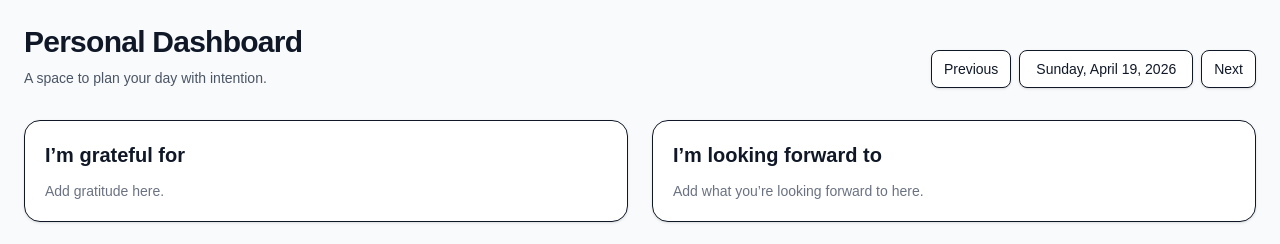
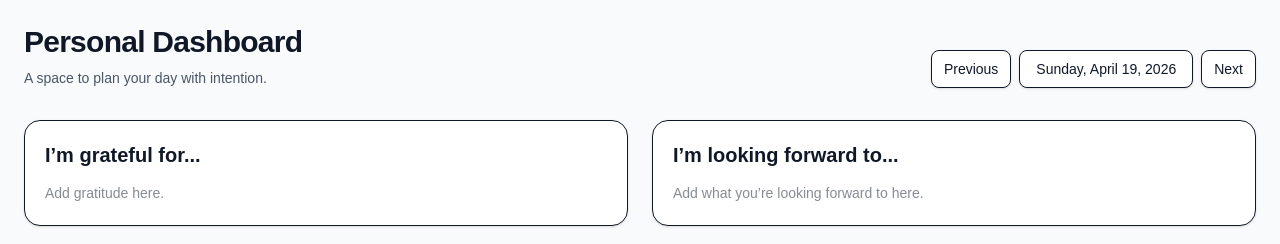
Before and after one commit to zolotavina/personal-dashboard, a Next.js app: page / in a window 1280 px wide. Shown: the top 244 px of the page. Built offline with nearby package versions, Linux system fonts and the light colour scheme.

Commit message:
Add reusable daily text inputs for gratitude and goals

```diff
--- a/src/app/page.tsx
+++ b/src/app/page.tsx
@@ -11,6 +11,11 @@ const NotesSection = dynamic(
 
 const FocusSection = dynamic(
   () => import("@/components/planner/FocusSection"),
+  { ssr: false },
+);
+
+const DailyTextInput = dynamic(
+  () => import("@/components/planner/DailyTextInput"),
   { ssr: false },
 );
 
@@ -78,14 +83,20 @@ export default function Home() {
         </header>
 
         <section className="mb-6 grid gap-6 md:grid-cols-2">
-          <SectionCard title="I’m grateful for">
-            <p className="text-sm text-gray-500">Add gratitude here.</p>
+          <SectionCard title="I’m grateful for...">
+            <DailyTextInput
+              key={`grateful-${dateKey}`}
+              storageKey={`grateful-${dateKey}`}
+              placeholder="Add gratitude here."
+            />
           </SectionCard>
 
-          <SectionCard title="I’m looking forward to">
-            <p className="text-sm text-gray-500">
-              Add what you’re looking forward to here.
-            </p>
+          <SectionCard title="I’m looking forward to...">
+            <DailyTextInput
+              key={`forward-${dateKey}`}
+              storageKey={`forward-${dateKey}`}
+              placeholder="Add what you’re looking forward to here."
+            />
           </SectionCard>
         </section>
 
--- /dev/null
+++ b/src/components/planner/DailyTextInput.tsx
@@ -0,0 +1,32 @@
+"use client";
+
+import { useEffect, useState } from "react";
+
+type DailyTextInputProps = {
+  storageKey: string;
+  placeholder: string;
+};
+
+export default function DailyTextInput({
+  storageKey,
+  placeholder,
+}: DailyTextInputProps) {
+  const [value, setValue] = useState(() => {
+    const savedValue = localStorage.getItem(storageKey);
+    return savedValue || "";
+  });
+
+  useEffect(() => {
+    localStorage.setItem(storageKey, value);
+  }, [storageKey, value]);
+
+  return (
+    <input
+      type="text"
+      value={value}
+      onChange={(e) => setValue(e.target.value)}
+      placeholder={placeholder}
+      className="w-full bg-transparent text-sm outline-none"
+    />
+  );
+}
```
